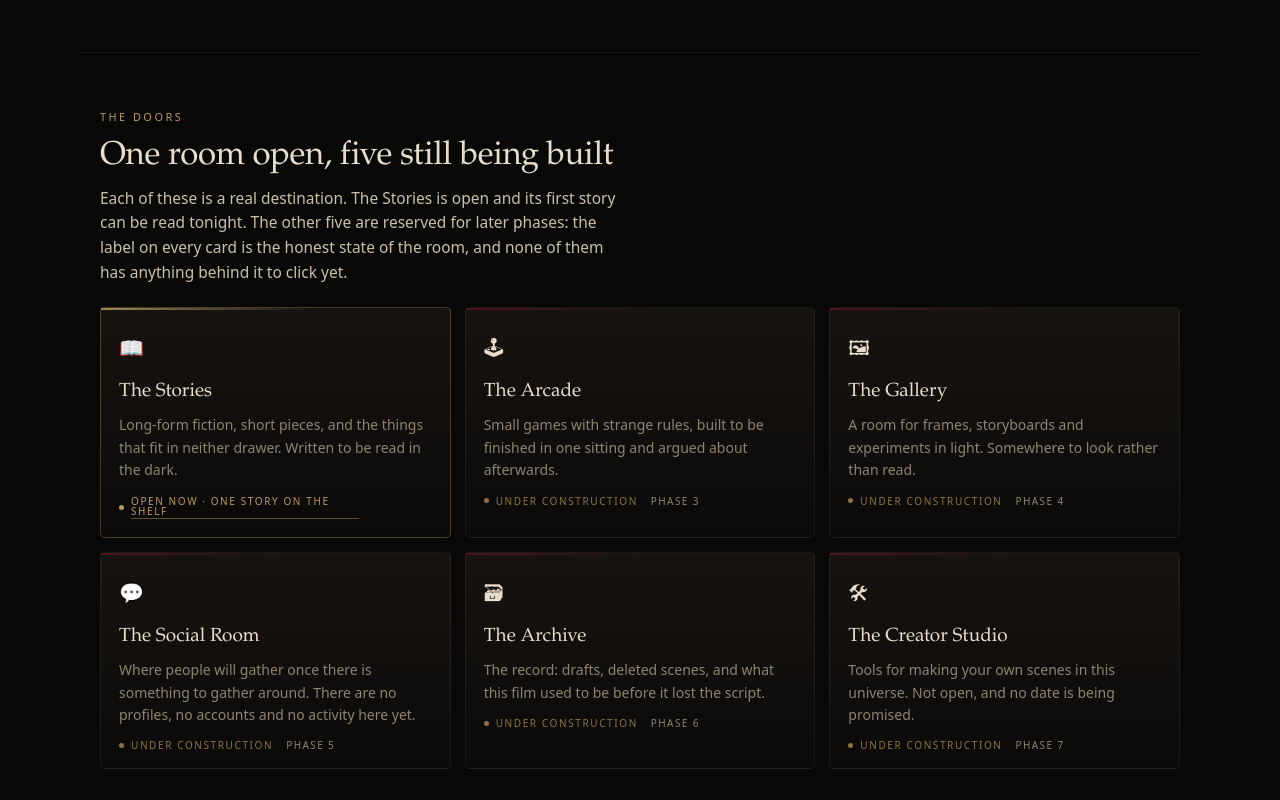
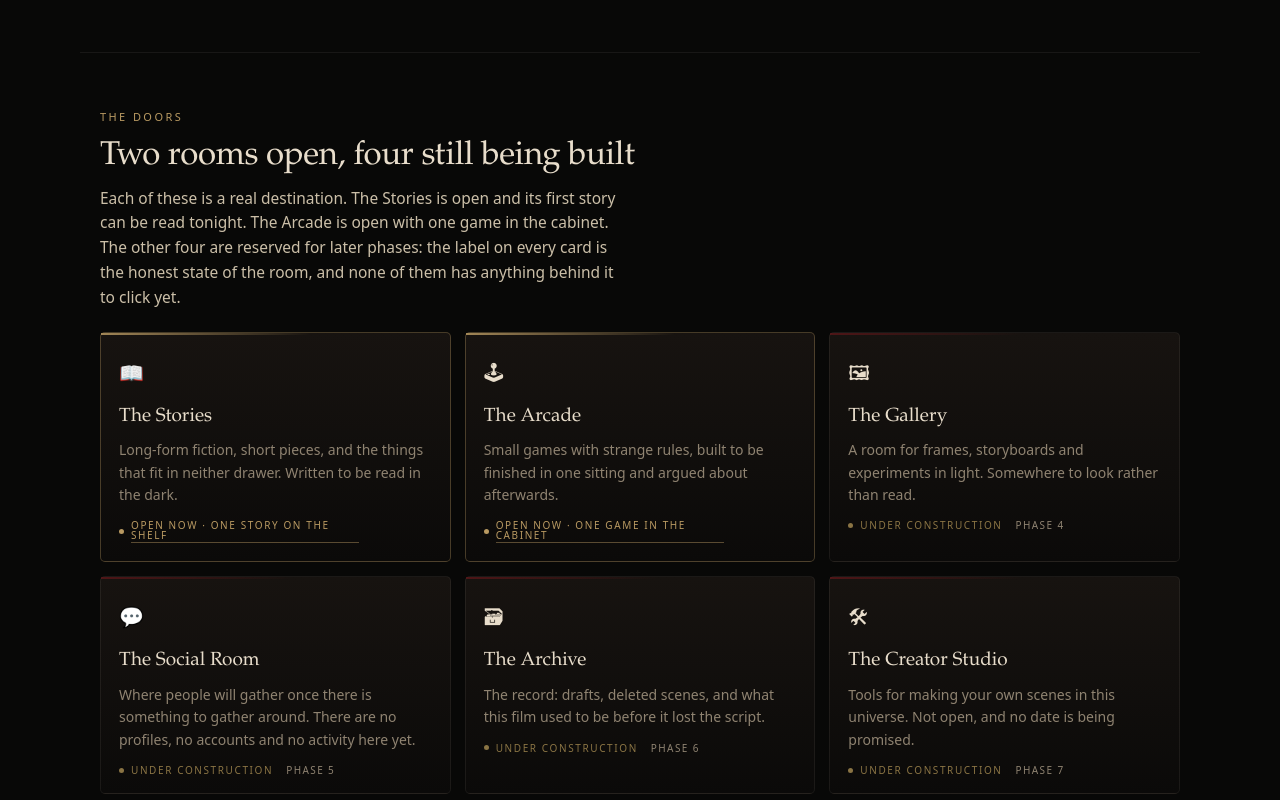
Before and after one commit to Wednesday-Evening/the-wrong-script, a plain HTML site: page index.html in a window 1280 px wide. Shown: the part 1340-2140 px from the top of the page. Drawn offline with Linux system fonts and the light colour scheme.

Commit message:
AppJet agent update (2 files)
- Edit index.html
- Edit stories/index.html

```diff
--- a/index.html
+++ b/index.html
@@ -28,7 +28,7 @@
       <a href="./" aria-current="page">Lobby</a>
       <a href="film/" class="is-live">The Original Production</a>
       <a href="stories/" class="is-live">The Stories</a>
-      <a href="#arcade">The Arcade <span class="soon">Soon</span></a>
+      <a href="arcade/" class="is-live">The Arcade</a>
       <a href="#gallery">The Gallery <span class="soon">Soon</span></a>
       <a href="#social-room">The Social Room <span class="soon">Soon</span></a>
       <a href="#archive">The Archive <span class="soon">Soon</span></a>
@@ -93,8 +93,8 @@
 
   <section class="section" id="doors">
     <p class="eyebrow">The Doors</p>
-    <h2>One room open, five still being built</h2>
-    <p class="intro">Each of these is a real destination. The Stories is open and its first story can be read tonight. The other five are reserved for later phases: the label on every card is the honest state of the room, and none of them has anything behind it to click yet.</p>
+    <h2>Two rooms open, four still being built</h2>
+    <p class="intro">Each of these is a real destination. The Stories is open and its first story can be read tonight. The Arcade is open with one game in the cabinet. The other four are reserved for later phases: the label on every card is the honest state of the room, and none of them has anything behind it to click yet.</p>
 
     <div class="grid">
 
@@ -105,11 +105,11 @@
         <p class="stat"><a href="stories/">Open now &middot; one story on the shelf</a></p>
       </article>
 
-      <article class="card" id="arcade">
+      <article class="card is-open" id="arcade">
         <div class="glyph" aria-hidden="true">&#128377;</div>
         <h3>The Arcade</h3>
         <p>Small games with strange rules, built to be finished in one sitting and argued about afterwards.</p>
-        <p class="stat">Under construction<span class="phase">Phase 3</span></p>
+        <p class="stat"><a href="arcade/">Open now &middot; one game in the cabinet</a></p>
       </article>
 
       <article class="card" id="gallery">
```
Also changed, not shown: stories/index.html (+1 -1 lines).
